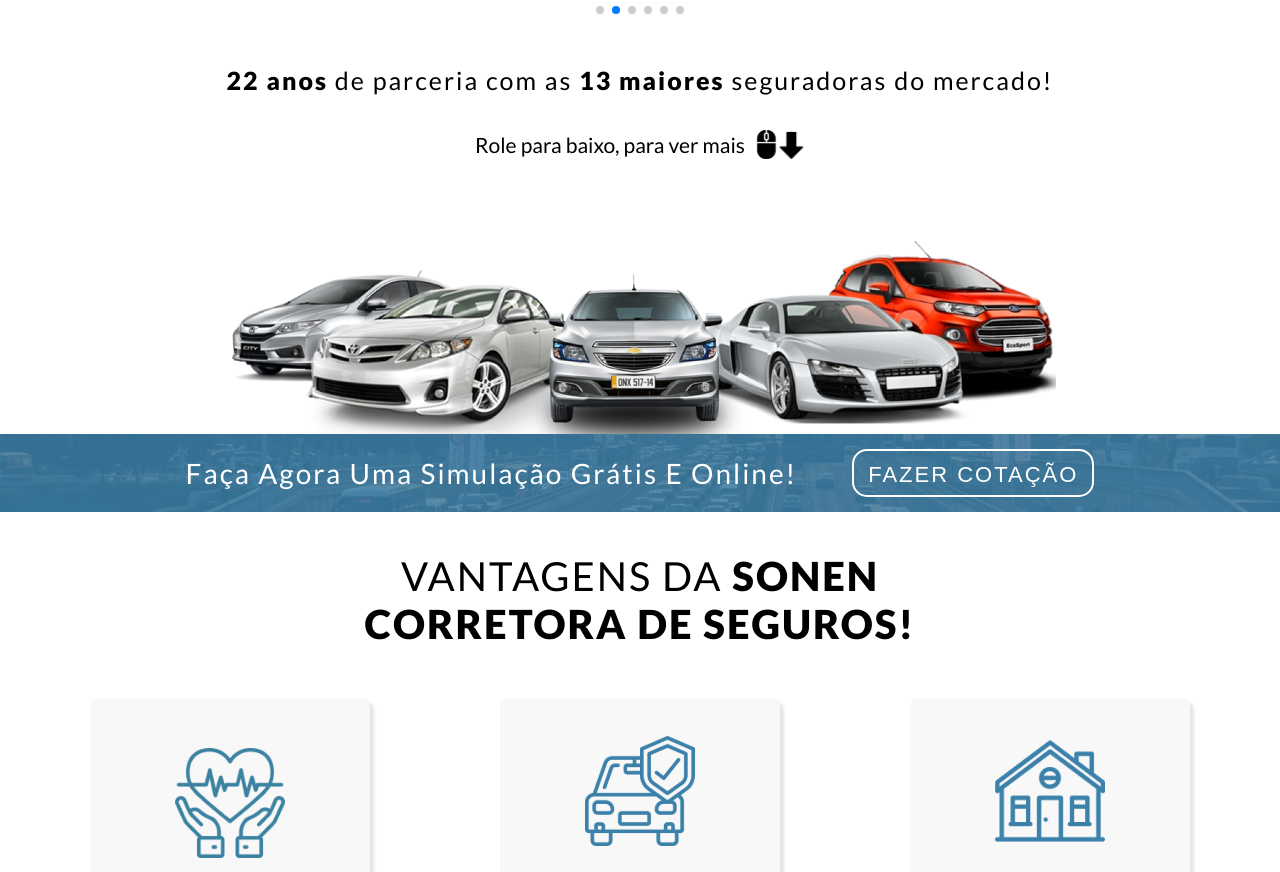
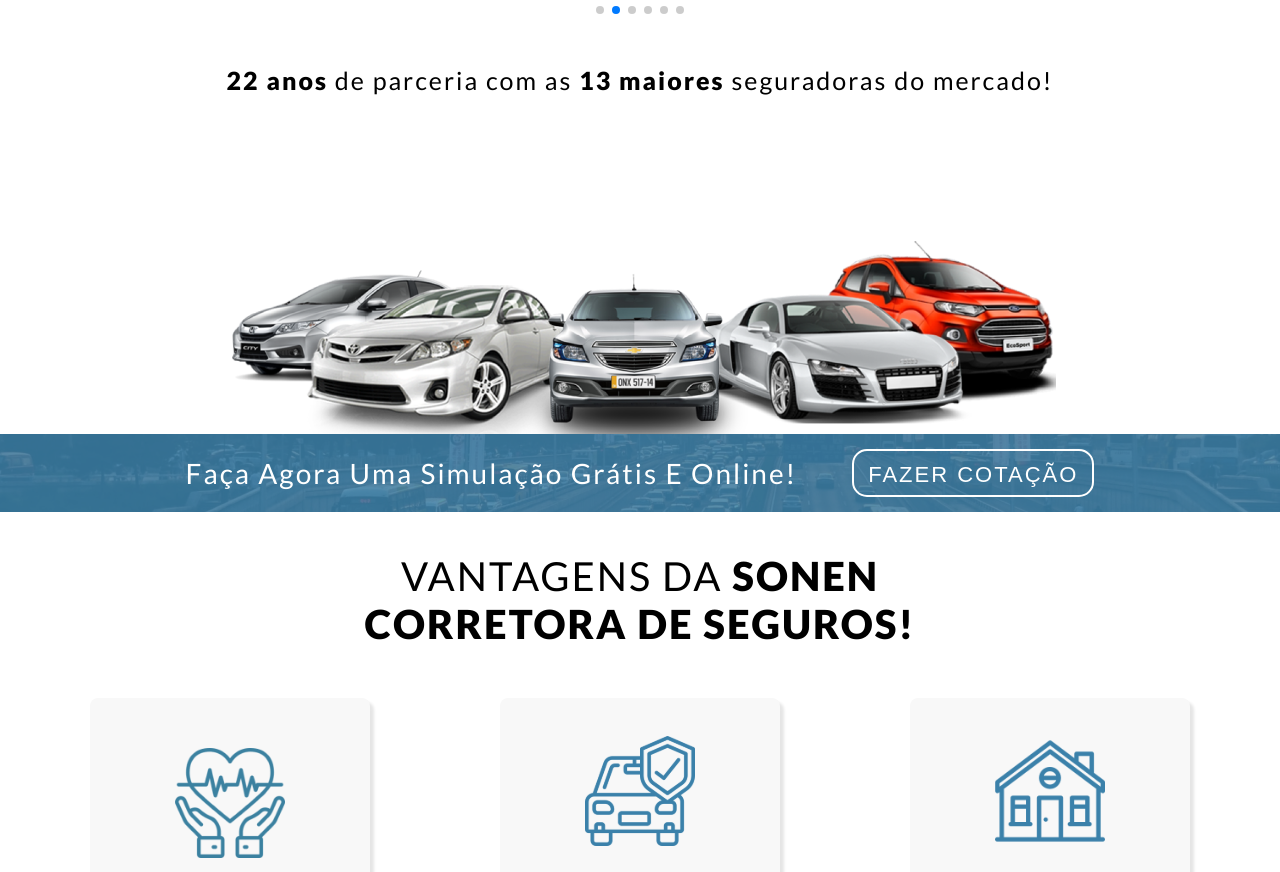
Before and after one commit to EuCaioOrnelas/SonenCorretoraSeguros, a React (Vite) app: page / in a window 1280 px wide. Shown: the part 1180-2052 px from the top of the page. Built offline with nearby package versions, Linux system fonts and the light colour scheme.

Commit message:
removido componente de rolagem

```diff
--- a/src/pages/Home/Home.jsx
+++ b/src/pages/Home/Home.jsx
@@ -66,7 +66,6 @@
             <strong>13 maiores</strong> seguradoras do mercado!
           </p>
         </div>
-        <Rolagem />
       </div>
       {/* FINAL SECTION PARCERIAS */}
 
```
